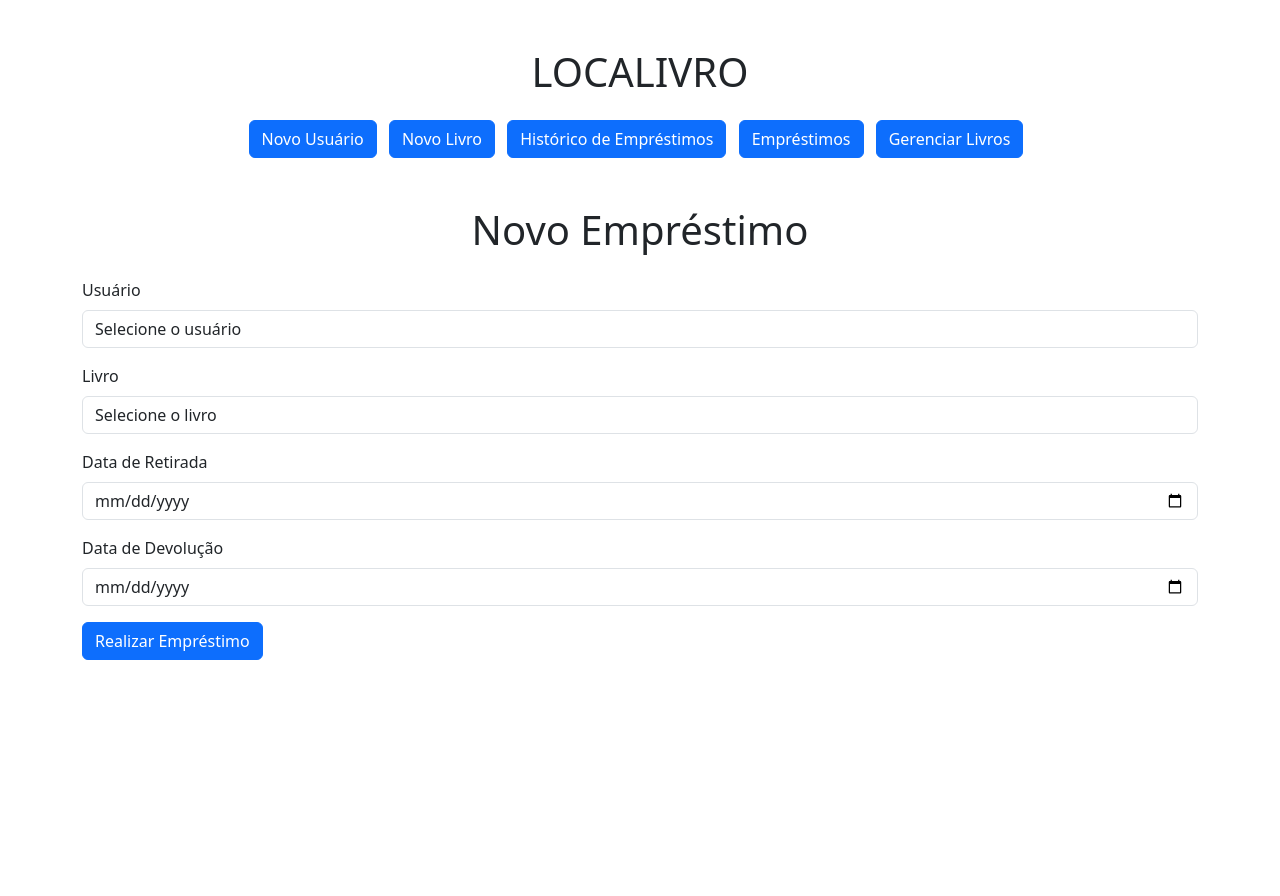
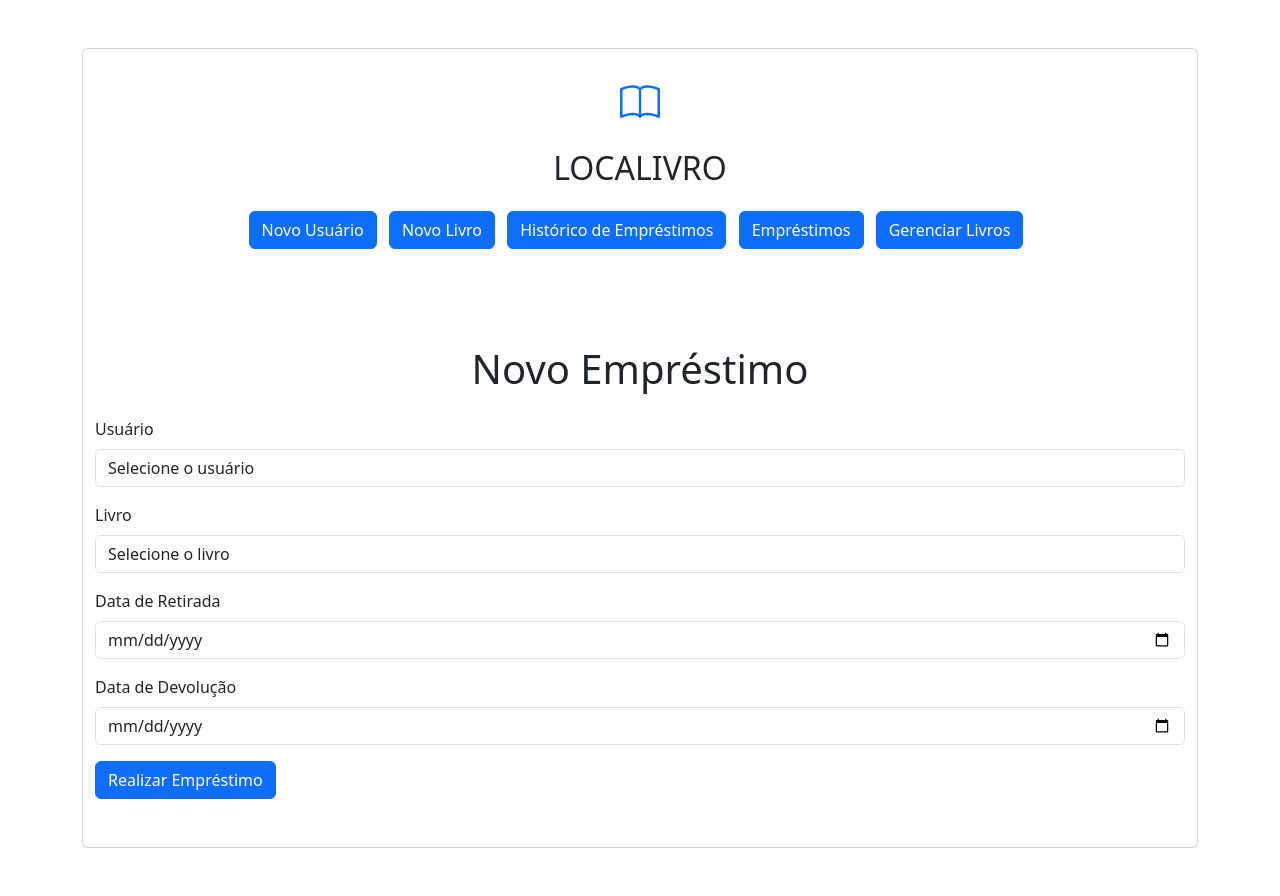
Before and after one commit to XicoBr/PROJETO-WEB, a PHP site: page /emprestimos.php in a window 1280 px wide. Before the commit the page ends 660 px from the top, so only its background shows below. Run offline with PHP 8.4, Linux system fonts and the light colour scheme; data that the repository does not hold is empty; some libraries are stand-ins or nearby versions.

Commit message:
header melhorado
- melhorias visuais no header.php

```diff
--- a/projeto-facul_TESTE/header.php
+++ b/projeto-facul_TESTE/header.php
@@ -6,12 +6,30 @@
     <title>Biblioteca - Sistema de Reserva de Livros</title>
     <link rel="stylesheet" href="https://stackpath.bootstrapcdn.com/bootstrap/4.5.2/css/bootstrap.min.css">
     <link href="https://cdn.jsdelivr.net/npm/bootstrap@5.3.0/dist/css/bootstrap.min.css" rel="stylesheet">
+
+    <link href="https://cdn.jsdelivr.net/npm/bootstrap-icons@1.7.2/font/bootstrap-icons.css" rel="stylesheet">
+    <style>
+         .logo {
+            font-size: 2.5rem;
+            color: #0d6efd;
+            margin-bottom: 1rem;
+        }
+    </style>
 </head>
 <body>
 
     <div class="container my-5">
-        <h1 class="text-center mb-4">LOCALIVRO</h1>
+        <div class="card">
+            <div class="card-body p-4">
+                <!-- Logo e Título -->
+                <div class="text-center mb-4">
+                    <div class="logo">
+                        <i class="bi bi-book"></i>
+                    </div>
+                    <h2 class="mb-3">LOCALIVRO</h2>
+                </div>
         <div class="text-center mb-4">
+
             <a href="novo_usuario.php" class="btn btn-primary mr-2">Novo Usuário</a>
             <a href="novo_livro.php" class="btn btn-primary mr-2">Novo Livro</a>
             <a href="historico_emprestimos.php" class="btn btn-primary mr-2">Histórico de Empréstimos</a>
```
